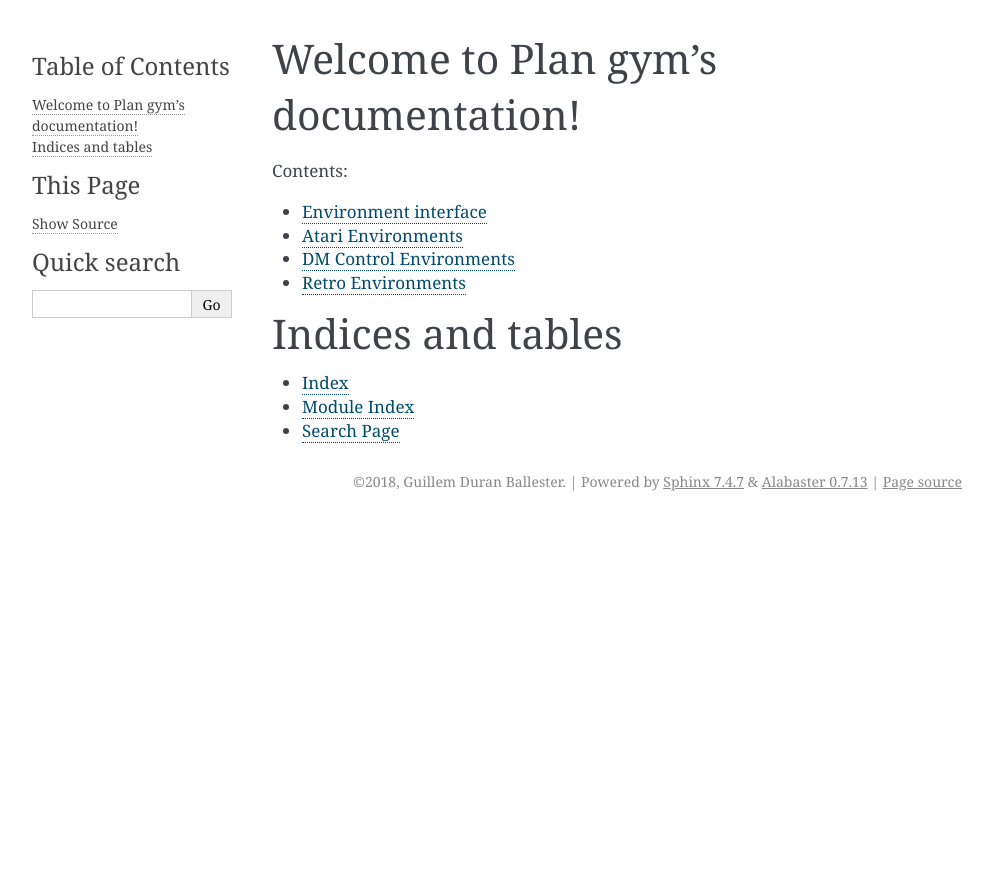
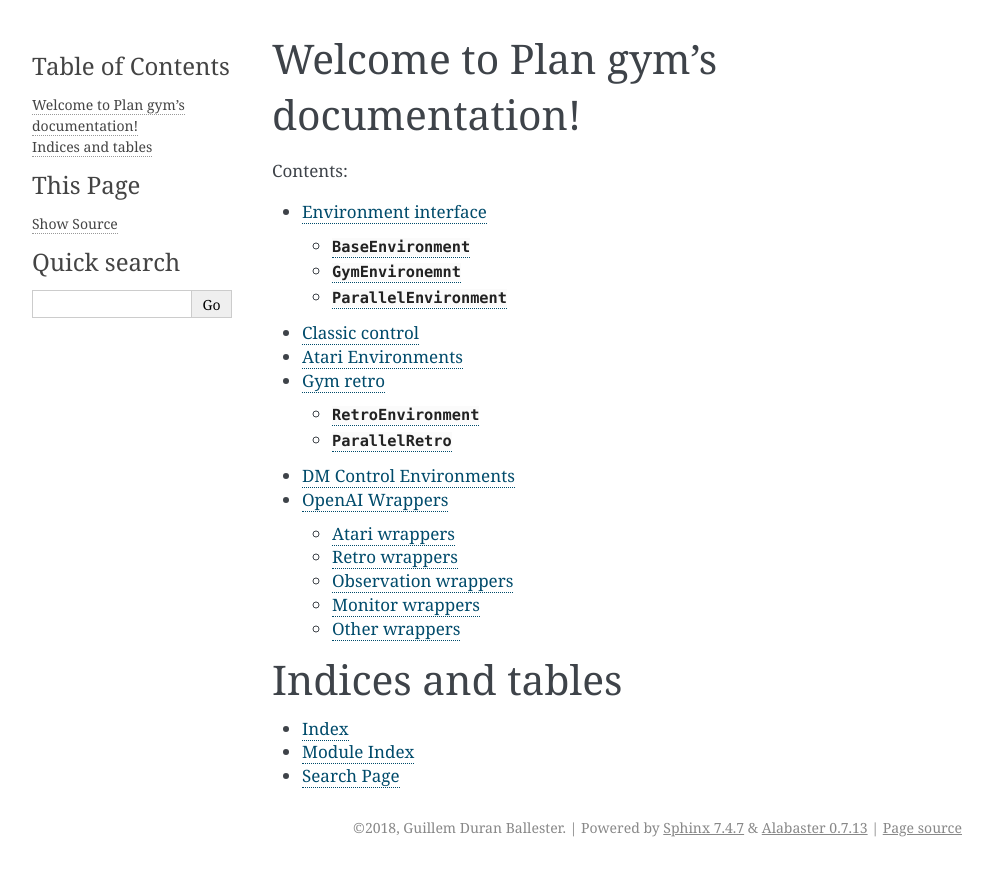
Before and after one commit to FragileTech/plangym, a Sphinx documentation site: the page built from docs/source/index.rst, in a window 1280 px wide. Shown: the top 876 px of the page, without its empty margins (148-1141 px from the left). Built offline with Sphinx 7.4.7, drawn with Linux system fonts in a browser that asks for light colours; formulas are drawn with MathJax 3.

Commit message:
Update docs

```diff
--- a/docs/source/index.rst
+++ b/docs/source/index.rst
@@ -7,7 +7,7 @@ Welcome to Plan gym's documentation!
 ====================================
 
 .. toctree::
-   :maxdepth: 2
+   :maxdepth: 4
    :caption: Contents:
 
    notes/interface.rst
--- a/docs/source/notes/interface.rst
+++ b/docs/source/notes/interface.rst
@@ -1,17 +1,46 @@
-
-
-
 Environment interface
 =====================
-.. autoclass:: plangym.env.Environment
+
+:class:`BaseEnvironment`
+^^^^^^^^^^^^^^^^^^^^^^^^^
+.. autoclass:: plangym.core.BaseEnvironment
    :members:
 
-.. autoclass:: plangym.env.ParallelEnvironment
+:class:`GymEnvironemnt`
+^^^^^^^^^^^^^^^^^^^^^^^^^
+.. autoclass:: plangym.core.GymEnvironment
+   :members:
+
+:class:`ParallelEnvironment`
+^^^^^^^^^^^^^^^^^^^^^^^^^^^^^
+.. autoclass:: plangym.parallel.ParallelEnvironment
+   :members:
+
+Classic control
+================
+
+.. autoclass:: plangym.classic_control.ClassicControl
    :members:
 
 Atari Environments
 ==================
-.. autoclass:: plangym.env.AtariEnvironment
+.. autoclass:: plangym.atari.AtariEnvironment
+   :members:
+
+.. autoclass:: plangym.montezuma.Montezuma
+   :members:
+
+Gym retro
+=======================
+
+:class:`RetroEnvironment`
+^^^^^^^^^^^^^^^^^^^^^^^^^
+.. autoclass:: plangym.retro.RetroEnvironment
+   :members:
+
+:class:`ParallelRetro`
+^^^^^^^^^^^^^^^^^^^^^^^^^
+.. autoclass:: plangym.retro.ParallelRetro
    :members:
 
 DM Control Environments
@@ -19,7 +48,59 @@ DM Control Environments
 .. automodule:: plangym.dm_control
    :members:
 
-Retro Environments
-==================
-.. automodule:: plangym.retro
+OpenAI Wrappers
+================
+
+Atari wrappers
+^^^^^^^^^^^^^^^^^^^^^^^^^
+.. automodule:: plangym.wrappers.atari_wrappers
    :members:
+
+Retro wrappers
+^^^^^^^^^^^^^^^^^^^^^^^^^
+.. automodule:: plangym.wrappers.retro_wrappers
+   :members:
+
+Observation wrappers
+^^^^^^^^^^^^^^^^^^^^^^^^^
+.. automodule:: plangym.wrappers.resize_observation
+   :members:
+
+.. automodule:: plangym.wrappers.frame_stack
+   :members:
+
+.. automodule:: plangym.wrappers.filter_observation
+   :members:
+
+.. automodule:: plangym.wrappers.flatten_observation
+   :members:
+
+.. automodule:: plangym.wrappers.pixel_observation
+   :members:
+
+.. automodule:: plangym.wrappers.transform_observation
+   :members:
+
+Monitor wrappers
+^^^^^^^^^^^^^^^^
+
+.. automodule:: plangym.wrappers.monitor
+   :members:
+
+.. automodule:: plangym.wrappers.record_episode_statistics
+   :members:
+
+Other wrappers
+^^^^^^^^^^^^^^^
+
+.. automodule:: plangym.wrappers.clip_action
+   :members:
+
+.. automodule:: plangym.wrappers.rescale_action
+   :members:
+
+.. automodule:: plangym.wrappers.time_limit
+   :members:
+
+.. automodule:: plangym.wrappers.transform_reward
+   :members:
```
